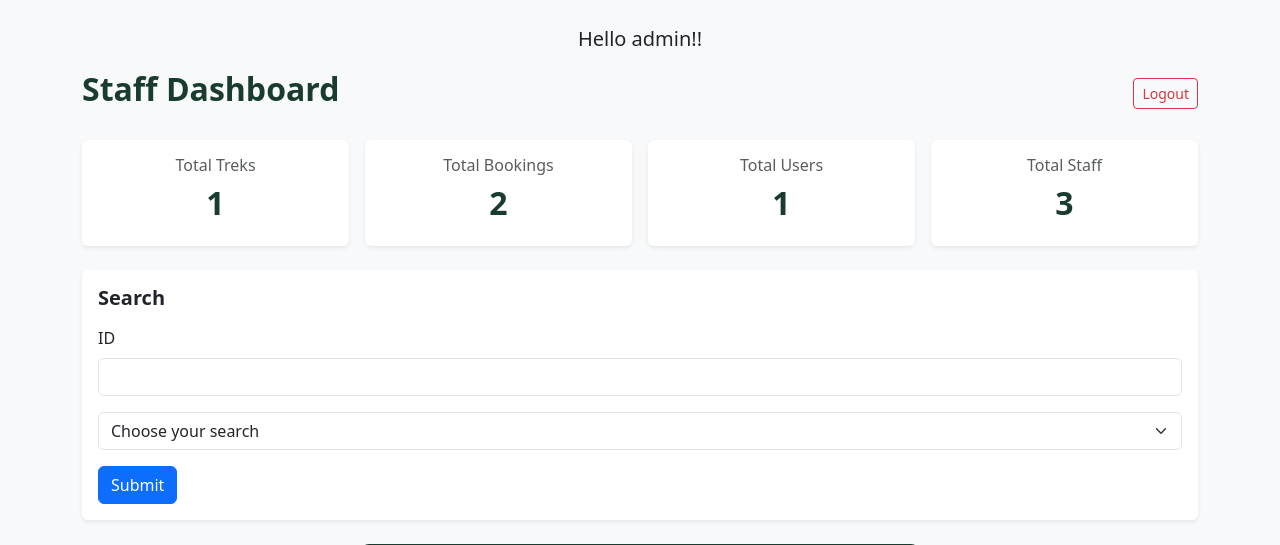
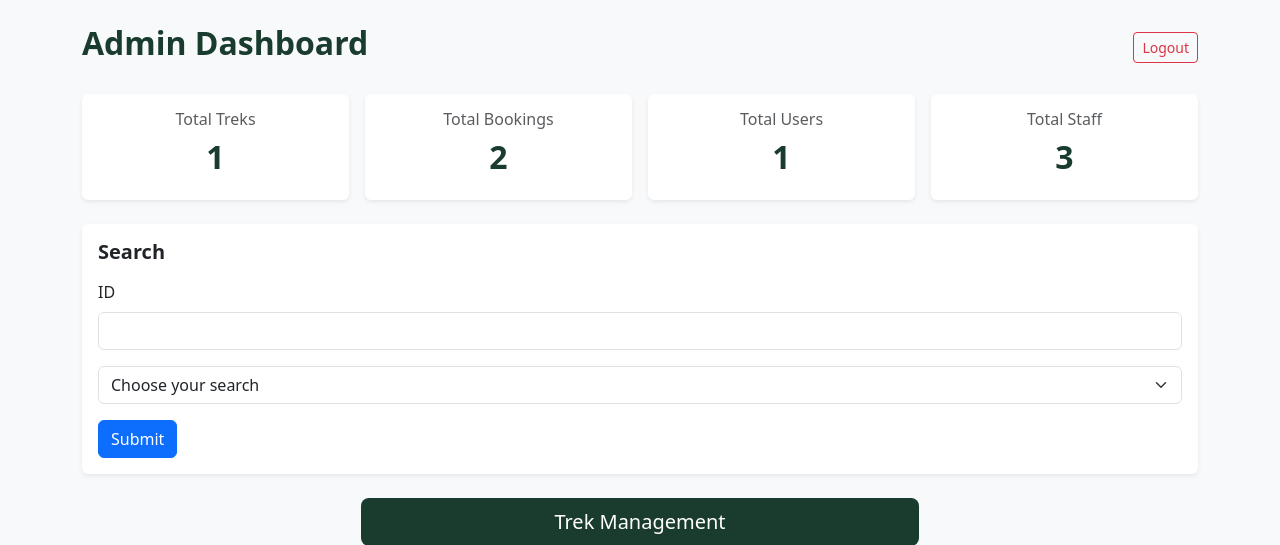
Before and after one commit to SarveshR7106/TrekMate, a Flask app: page /admin in a window 1280 px wide. Shown: the part 62-607 px from the top of the page. Run offline with Flask 3, Linux system fonts and the light colour scheme; a user stored in the database is signed in.

Commit message:
Added Readme

```diff
--- a/templates/admin.html
+++ b/templates/admin.html
@@ -1,9 +1,8 @@
 {% extends "base.html" %}
 {% block title %}Admin Page{% endblock %}
 {% block content %}
-    <p class="lead text-center">Hello admin!!</p>
     <div class="d-flex justify-content-between align-items-center mb-4">
-        <h2 class="fw-bold" style="color:#1a3c2e;">Staff Dashboard</h2>
+        <h2 class="fw-bold" style="color:#1a3c2e;">Admin Dashboard</h2>
         <a href="{{ url_for('logout') }}" class="btn btn-outline-danger btn-sm">Logout</a>
     </div>
     <!-- Details -->
```
Also changed, not shown: README.md, instance/Trekking.db.
